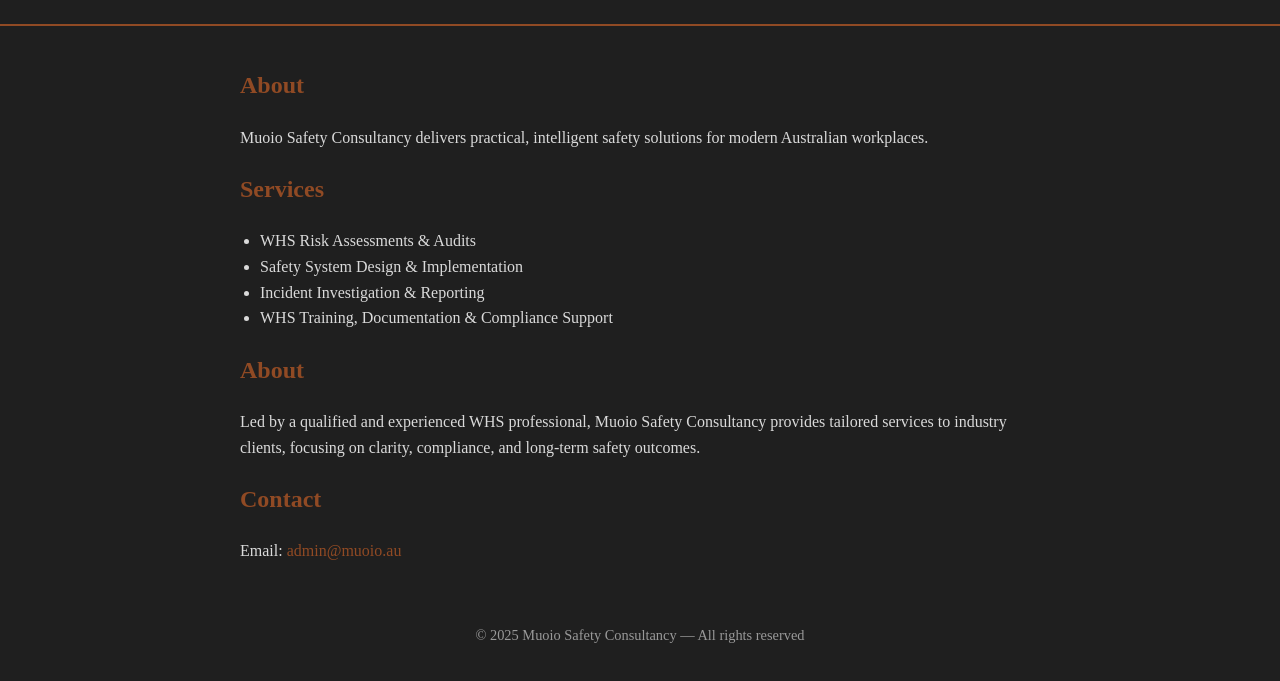
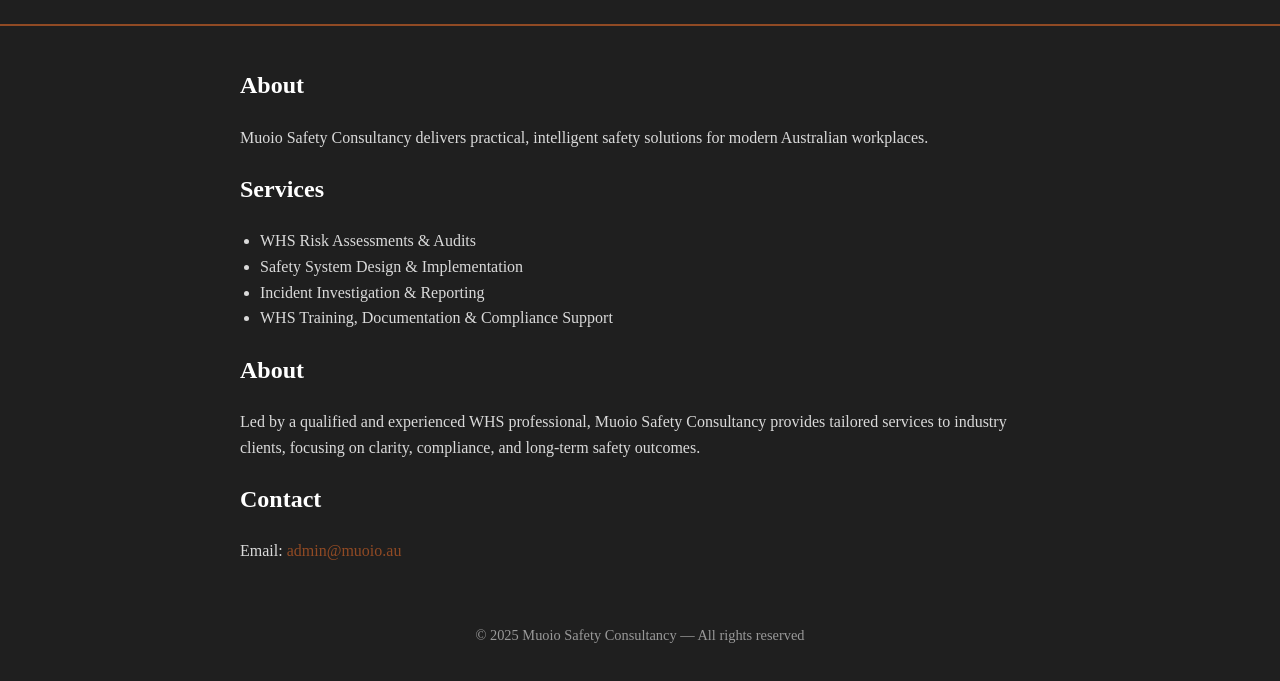
Before and after one commit to Gabriel-Muoio/muoio-safety-consultancy, a plain HTML site: page index.html in a window 1280 px wide. Shown: the part 107-788 px from the top of the page. Drawn offline with Linux system fonts and the light colour scheme; a web font is replaced by a local one.

Commit message:
Update index.html

```diff
--- a/index.html
+++ b/index.html
@@ -8,6 +8,7 @@
   <style>
     :root {
       --bronze: #904a24;
+      --white: #ffffff;
       --text: #dadada;
       --background: #1f1f1f; /* Try ,3a3a3a 333, 404040 etc. */
       --muted: #999;
@@ -41,7 +42,7 @@
     }
 
     h1, h2 {
-      color: var(--bronze);
+      color: var(--white);
     }
 
     footer {
```
